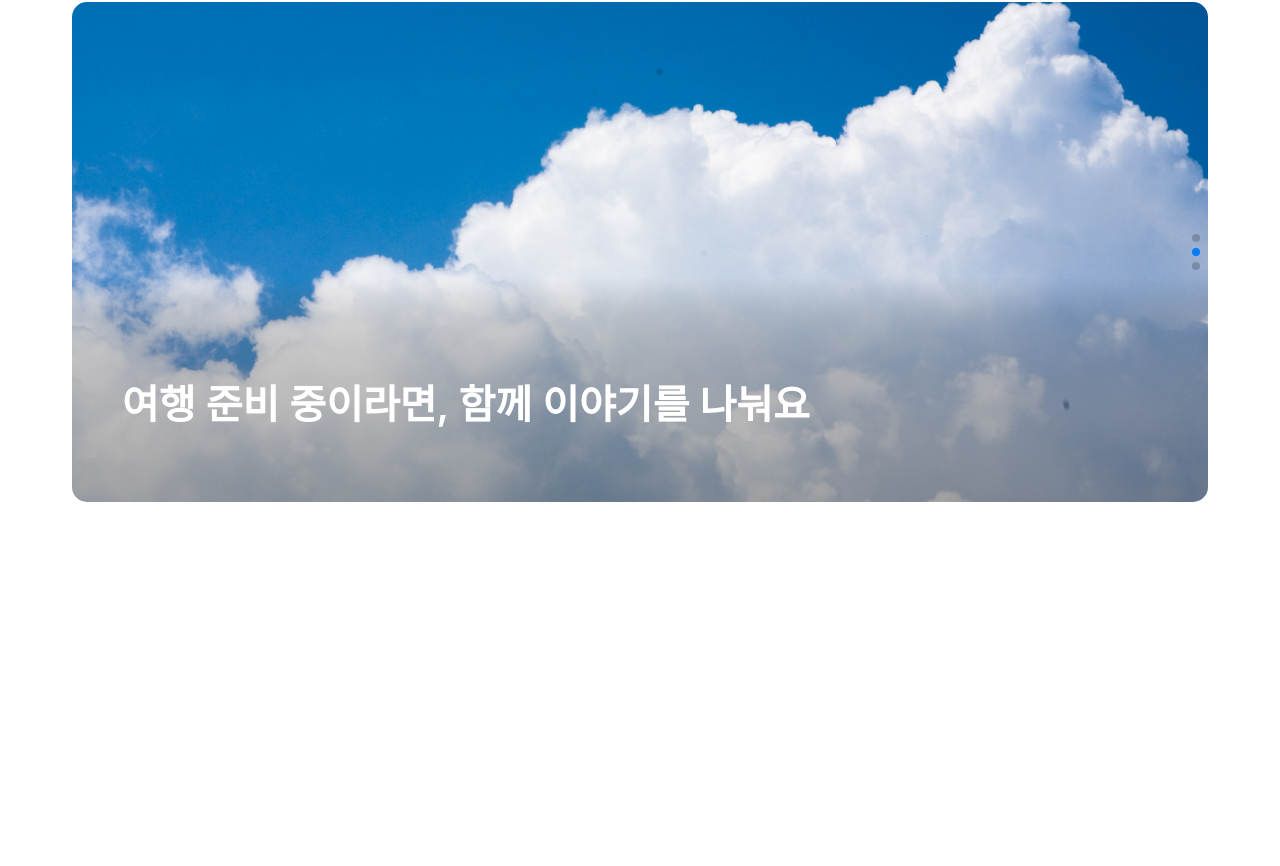
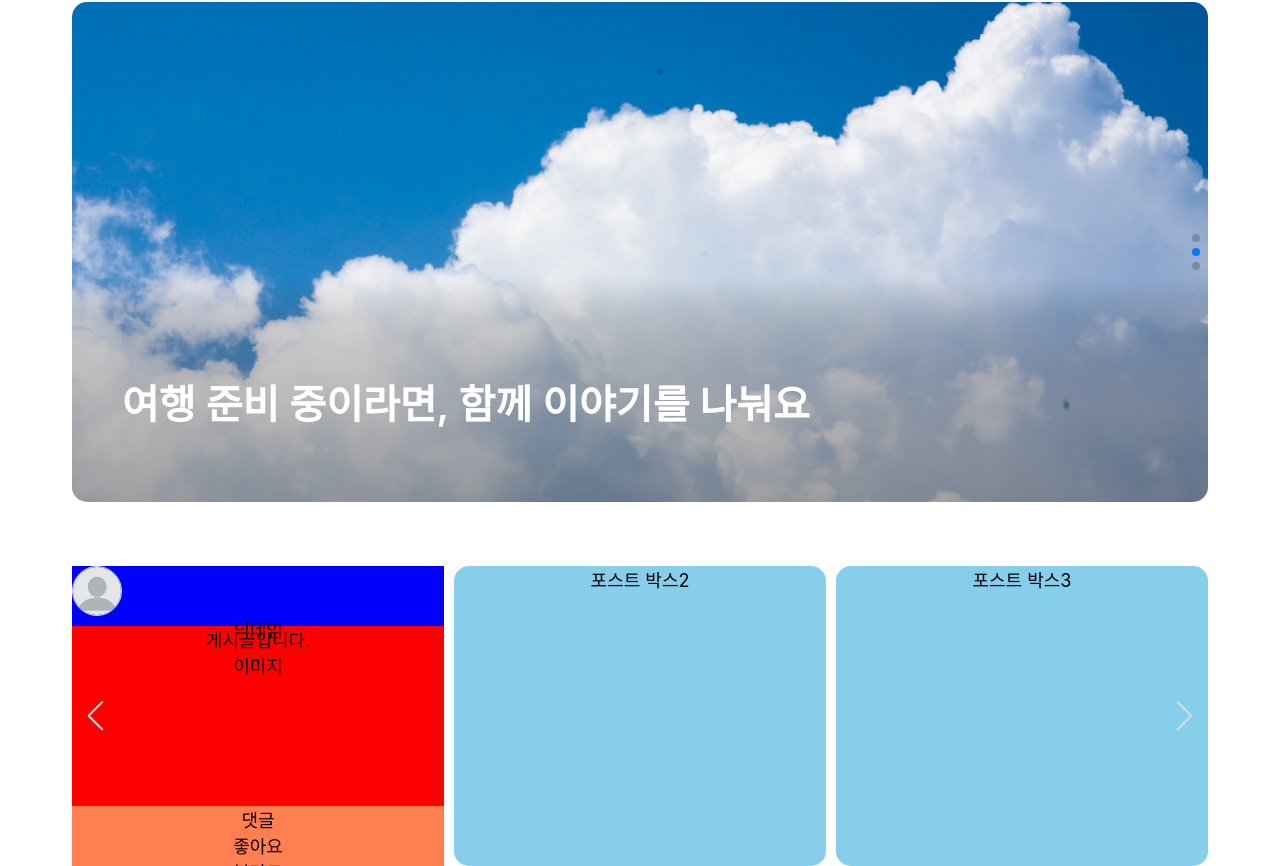
Before and after one commit to Wu-Lee-Do/traveler_town_front, a React (Create React App) app: page / in a window 1280 px wide. Shown: the part 324-1190 px from the top of the page. Before the commit the page ends 826 px from the top, so only its background shows below. Built offline with nearby package versions, Linux system fonts and the light colour scheme; a web font is replaced by a local one.

Commit message:
Feat: 최신 게시물 포스트 박스 레이아웃 구현중

```diff
--- a/src/components/MainPage/Header/style.js
+++ b/src/components/MainPage/Header/style.js
@@ -24,6 +24,7 @@ export const logo = css`
     align-items: center;
     font-size: 30px;
     font-weight: 600;
+    cursor: default;
 
     & > img {
         width: 50px;
@@ -39,8 +40,19 @@ export const menu = css`
     align-items: center;
 
     & > div {
+        padding: 0px 16px;
+        height: 42px;
         font-size: 18px;
         font-weight: 700;
+        border-radius: 30px;
+        display: flex;
+        justify-content: center;
+        align-items: center;
+        cursor: pointer;
+
+        &:hover {
+            background-color: #f2f2f2;
+        }
     }
 `;
 
@@ -55,6 +67,7 @@ export const login = css`
     background-color: black;
     border-radius: 30px;
     color: white;
+    cursor: pointer;
 
     &:hover {
         background-color: #000000d4;
--- a/src/components/MainPage/Main/Main.jsx
+++ b/src/components/MainPage/Main/Main.jsx
@@ -4,12 +4,13 @@ import { IoSearchOutline } from "react-icons/io5";
 import banner1 from "../../../assets/banner1.jpg";
 import banner2 from "../../../assets/banner2.jpg";
 import banner3 from "../../../assets/banner3.jpeg";
+import defaultImg from "../../../assets/defaultImg.webp";
 import { Swiper, SwiperSlide } from "swiper/react";
 import { Autoplay, Pagination, Navigation } from "swiper/modules";
 
 import "swiper/css";
 import "swiper/css/pagination";
-
+import "swiper/css/navigation";
 import "./styles.css";
 
 function Main() {
@@ -30,13 +31,12 @@ function Main() {
                         pagination={{
                             clickable: true,
                         }}
-                        modules={[Autoplay, Pagination, Navigation]}
+                        modules={[Autoplay, Pagination]}
                         className="mySwiper"
                         autoplay={{
                             delay: 3000,
                             disableOnInteraction: false,
                         }}
-                        navigation={true}
                     >
                         <SwiperSlide>
                             <img src={banner1} alt="" />
@@ -61,6 +61,48 @@ function Main() {
                     </Swiper>
                 </div>
             </div>
+            <div css={s.postLayout}>
+                <Swiper
+                    slidesPerView={3}
+                    spaceBetween={10}
+                    modules={[Navigation]}
+                    className="mySwiper"
+                    navigation={true}
+                    loop={true}
+                >
+                    <SwiperSlide>
+                        <div css={s.postBox}>
+                            <div css={s.postHeader}>
+                                <div css={s.profileImg}>
+                                    <img src={defaultImg} alt="" />
+                                </div>
+                                <div css={s.nickname}>닉네임</div>
+                            </div>
+                            <div css={s.postMain}>
+                                <span>게시글입니다.</span>
+                                <div>이미지</div>
+                            </div>
+                            <div css={s.postFooter}>
+                                <div>댓글</div>
+                                <div>좋아요</div>
+                                <div>북마크</div>
+                            </div>
+                        </div>
+                    </SwiperSlide>
+                    <SwiperSlide>
+                        <div css={s.postBox}>포스트 박스2</div>
+                    </SwiperSlide>
+                    <SwiperSlide>
+                        <div css={s.postBox}>포스트 박스3</div>
+                    </SwiperSlide>
+                    <SwiperSlide>
+                        <div css={s.postBox}>포스트 박스4</div>
+                    </SwiperSlide>
+                    <SwiperSlide>
+                        <div css={s.postBox}>포스트 박스5</div>
+                    </SwiperSlide>
+                </Swiper>
+            </div>
         </div>
     );
 }
--- a/src/components/MainPage/Main/style.js
+++ b/src/components/MainPage/Main/style.js
@@ -16,6 +16,7 @@ export const mainTitle = css`
     font-size: 44px;
     font-weight: 700;
     text-align: center;
+    cursor: default;
 `;
 
 export const searchBox = css`
@@ -78,6 +79,8 @@ export const bannerTitle = css`
     position: absolute;
     display: flex;
     align-items: center;
+    cursor: default;
+
     & > h1 {
         font-size: 40px;
         font-weight: 600;
@@ -86,3 +89,45 @@ export const bannerTitle = css`
         padding-top: 50px;
     }
 `;
+
+export const postLayout = css`
+    width: 1136px;
+    height: 300px;
+    margin-top: 64px;
+    /* background-color: gray; */
+`;
+
+export const postBox = css`
+    width: 100%;
+    height: 100%;
+    background-color: skyblue;
+    border-radius: 15px;
+`;
+
+export const postHeader = css`
+    width: 100%;
+    height: 20%;
+    background-color: blue;
+`;
+
+export const profileImg = css`
+    box-sizing: border-box;
+    width: 50px;
+    height: 50px;
+    overflow: hidden;
+    border-radius: 50px;
+    border: 1px solid #dbdbdb;
+`;
+
+export const nickname = css``;
+
+export const postMain = css`
+    width: 100%;
+    height: 60%;
+    background-color: red;
+`;
+export const postFooter = css`
+    width: 100%;
+    height: 20%;
+    background-color: coral;
+`;
--- a/src/components/MainPage/Main/styles.css
+++ b/src/components/MainPage/Main/styles.css
@@ -37,3 +37,10 @@ body {
     height: 100%;
     object-fit: cover;
 }
+
+.swiper-button-prev::after,
+.swiper-button-next::after {
+    color: #dbdbdb;
+    font-size: 30px;
+
+}
```
Also changed, not shown: src/assets/defaultImg.webp (added).
